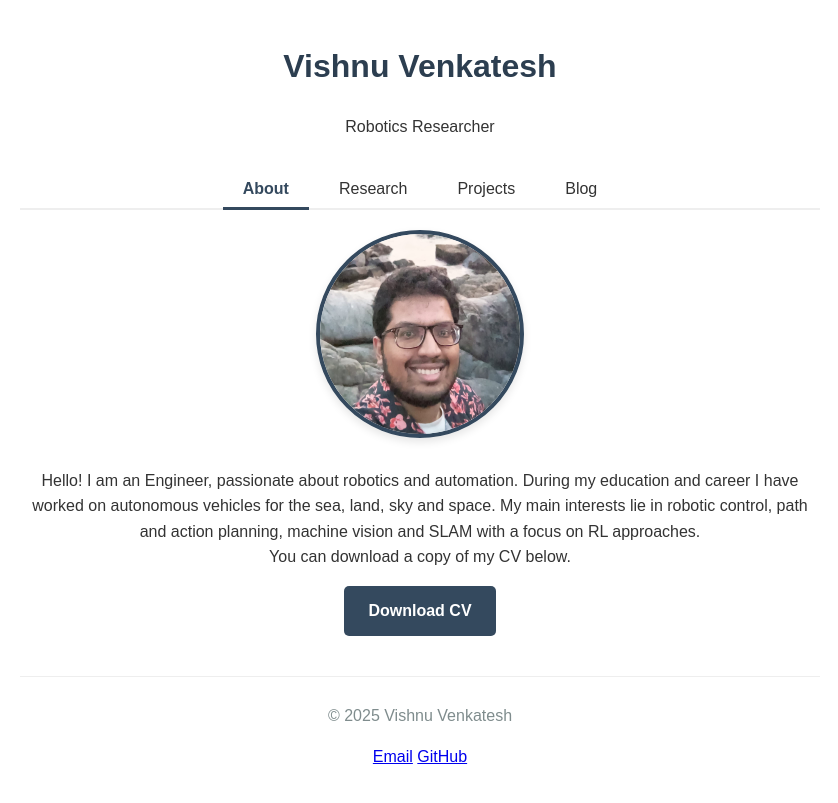
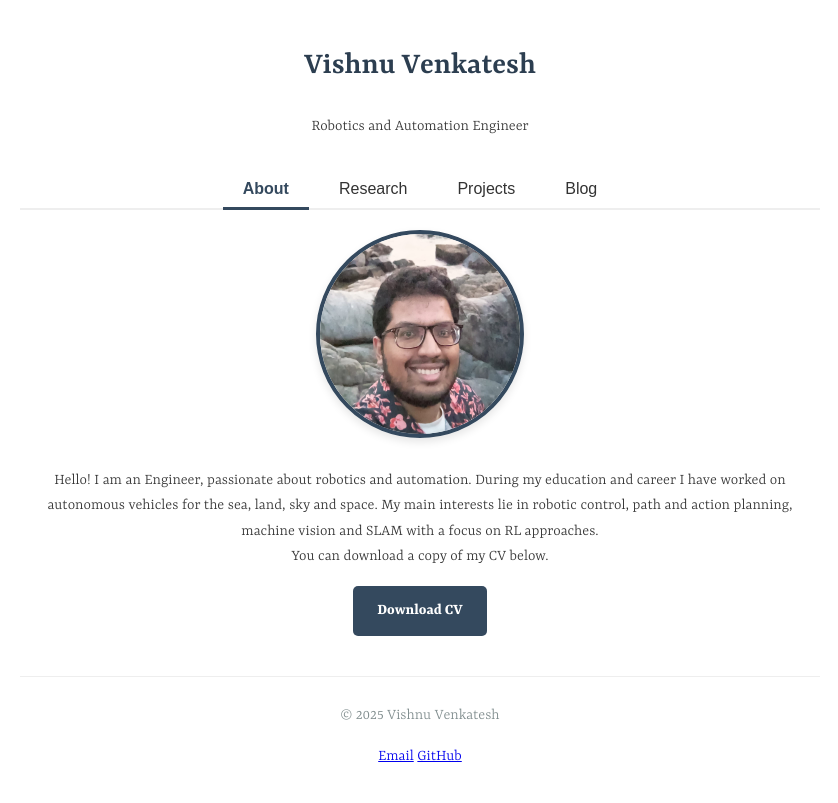
Before and after one commit to Vishnu96/Vishnu96.github.io, a Jekyll site: the page built from index.html, in a window 1280 px wide. Shown: the top 803 px of the page, without its empty margins (220-1058 px from the left). Built offline with Jekyll 4.4.1, drawn with Linux system fonts in a browser that asks for light colours.

Commit message:
changed resume, email, fonts and title, and fixed blog page return.

```diff
--- a/_layouts/default.html
+++ b/_layouts/default.html
@@ -9,7 +9,7 @@
 <body>
     <header>
         <h1>Vishnu Venkatesh</h1>
-        <p>Robotics Researcher</p>
+        <p>Robotics and Automation Engineer</p>
     </header>
 
     <div class="container">
@@ -19,7 +19,7 @@
     <footer>
         <p>&copy; 2025 Vishnu Venkatesh</p>
         <div>
-            <a href="mailto:vishnu.venkatesh1996@gmail.com">Email</a>
+            <a href="mailto:vsquaredengg@protonmail.com">Email</a>
             <a href="https://github.com/Vishnu96">GitHub</a>
         </div>
     </footer>
--- a/_layouts/posts.html
+++ b/_layouts/posts.html
@@ -1,6 +1,8 @@
 ---
 layout: default
 ---
+
+<a href="/#blog" class="back-to-blog">← Back to Blog</a>
 
 <article class="blog-post-full">
     <header class="post-header">
--- a/css/main.css
+++ b/css/main.css
@@ -1,7 +1,38 @@
 /* Main stylesheet */
+@font-face {
+    font-family: 'Yrsa';
+    src: url('/yrsa/Yrsa-Light.ttf') format('truetype');
+    font-weight: 300;
+}
+@font-face {
+    font-family: 'Yrsa';
+    src: url('/yrsa/Yrsa-Regular.ttf') format('truetype');
+    font-weight: 400;
+}
+@font-face {
+    font-family: 'Yrsa';
+    src: url('/yrsa/Yrsa-Medium.ttf') format('truetype');
+    font-weight: 500;
+}
+@font-face {
+    font-family: 'Yrsa';
+    src: url('/yrsa/Yrsa-SemiBold.ttf') format('truetype');
+    font-weight: 600;
+}
+@font-face {
+    font-family: 'Yrsa';
+    src: url('/yrsa/Yrsa-Bold.ttf') format('truetype');
+    font-weight: 700;
+}
+
+h1, h2, h3, h4, h5, h6 {
+    font-weight: 600;
+}
+
 body {
     /* background-color: blue !important; */
-    font-family: Arial, sans-serif;
+    font-family: 'Yrsa', serif;
+    font-weight: 300;
     line-height: 1.6;
     margin: 0;
     padding: 20px;
```
Also changed, not shown: yrsa/Yrsa-Bold.ttf (added), yrsa/Yrsa-Light.ttf (added), yrsa/Yrsa-Medium.ttf (added), yrsa/Yrsa-Regular.ttf (added), yrsa/Yrsa-SemiBold.ttf (added), 1 other file.
